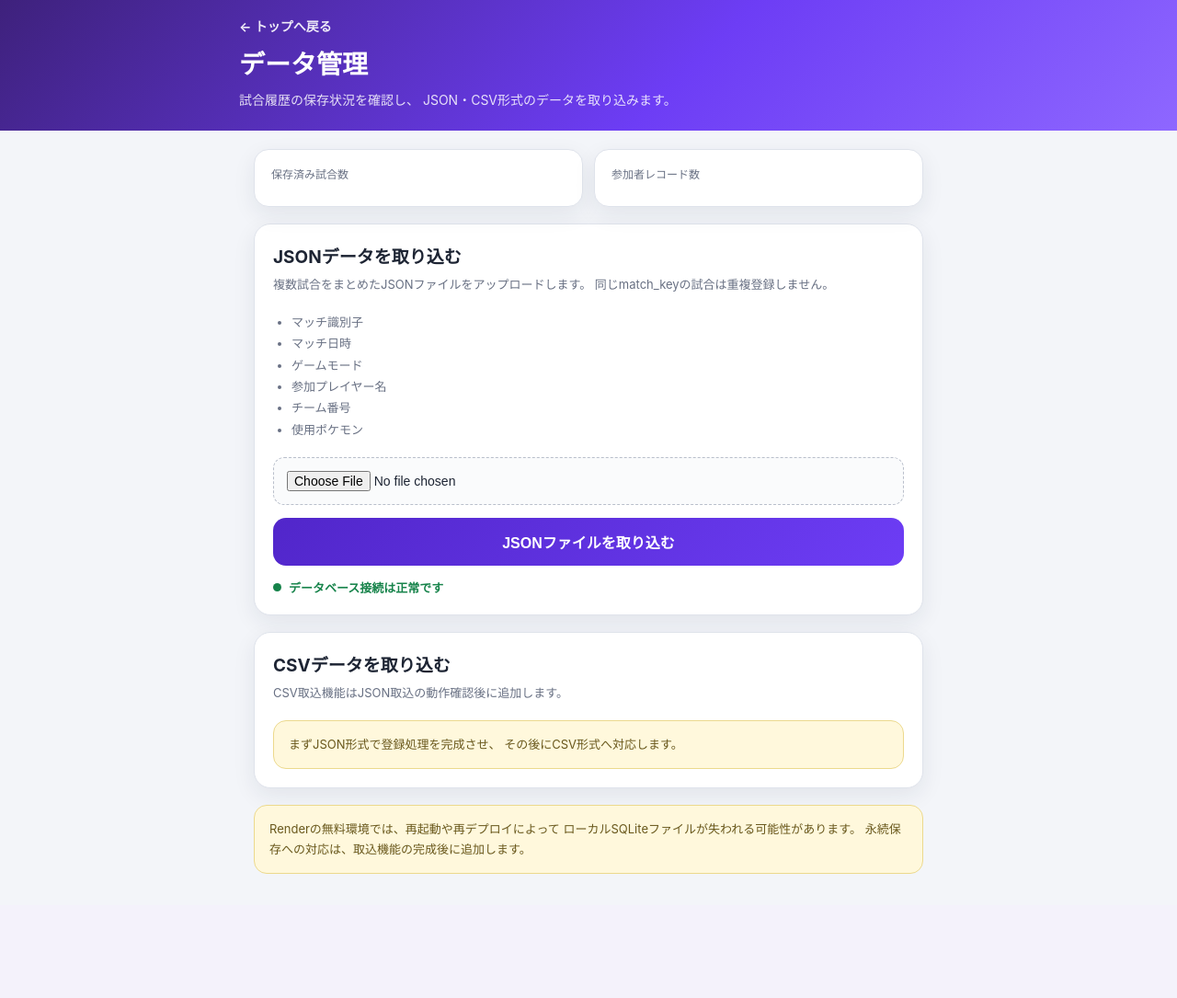
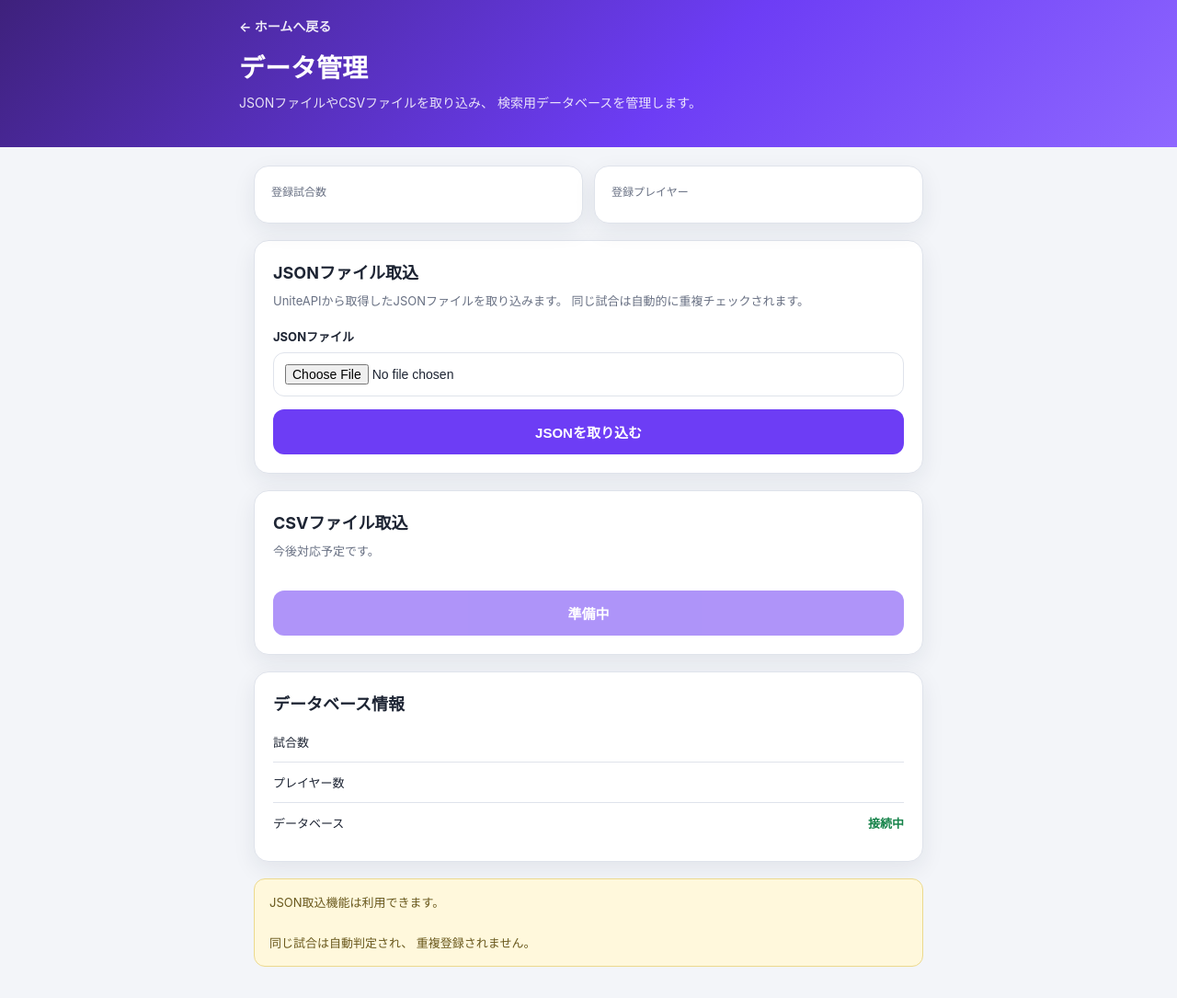
Before and after one commit to cfhg2tggc8-create/Unite-cross, a Flask app: template templates/data.html in a window 1280 px wide. Shown: the whole page at 92% size. Before the commit the page ends 950 px from the top, so only its background shows below. Run offline with Flask 3, Linux system fonts and the light colour scheme; the template is opened without the code that fills it, so the values that code supplies are empty.

Commit message:
Update data page layout

```diff
--- a/templates/data.html
+++ b/templates/data.html
@@ -1,302 +1,183 @@
-<!DOCTYPE html>
-<html lang="ja">
-<head>
-    <meta charset="UTF-8">
+{% extends "base.html" %}
 
-    <meta
-        name="viewport"
-        content="width=device-width, initial-scale=1, viewport-fit=cover"
-    >
+{% block title %}
+データ管理 | UNITE Match Cross Finder
+{% endblock %}
 
-    <title>データ管理 | UNITE Match Cross Finder</title>
+{% block header %}
+<header class="header">
 
-    <style>
-        :root {
-            --background: #f3f5f9;
-            --card: #ffffff;
-            --primary: #6d3df5;
-            --primary-dark: #5126ca;
-            --text: #1d2433;
-            --subtext: #687083;
-            --border: #dfe3eb;
-            --success: #16834a;
-            --warning-bg: #fff8dc;
-            --warning-border: #ecd98d;
-            --warning-text: #69581c;
-            --shadow: 0 8px 24px rgba(30, 39, 58, 0.08);
-        }
+    <div class="header-inner">
 
-        * {
-            box-sizing: border-box;
-        }
+        <a href="/" class="back-link">
+            ← ホームへ戻る
+        </a>
 
-        body {
-            margin: 0;
-            background: var(--background);
-            color: var(--text);
-            font-family:
-                -apple-system,
-                BlinkMacSystemFont,
-                "Segoe UI",
-                sans-serif;
-        }
-
-        .header {
-            padding:
-                calc(18px + env(safe-area-inset-top))
-                18px
-                22px;
-            background:
-                linear-gradient(
-                    135deg,
-                    #3e217c 0%,
-                    #6d3df5 58%,
-                    #8e67ff 100%
-                );
-            color: #ffffff;
-        }
-
-        .header-inner {
-            width: min(100%, 760px);
-            margin: 0 auto;
-        }
-
-        .back-link {
-            display: inline-block;
-            margin-bottom: 14px;
-            color: rgba(255, 255, 255, 0.9);
-            font-size: 14px;
-            font-weight: 700;
-            text-decoration: none;
-        }
-
-        .page-title {
-            margin: 0;
-            font-size: 28px;
-            line-height: 1.3;
-        }
-
-        .page-description {
-            margin: 9px 0 0;
-            color: rgba(255, 255, 255, 0.85);
-            font-size: 14px;
-            line-height: 1.65;
-        }
-
-        .container {
-            width: min(100%, 760px);
-            margin: 0 auto;
-            padding:
-                20px
-                16px
-                calc(34px + env(safe-area-inset-bottom));
-        }
-
-        .summary-grid {
-            display: grid;
-            grid-template-columns: 1fr 1fr;
-            gap: 12px;
-            margin-bottom: 18px;
-        }
-
-        .summary-card {
-            padding: 18px;
-            background: var(--card);
-            border: 1px solid var(--border);
-            border-radius: 16px;
-            box-shadow: var(--shadow);
-        }
-
-        .summary-label {
-            margin: 0;
-            color: var(--subtext);
-            font-size: 12px;
-            line-height: 1.5;
-        }
-
-        .summary-value {
-            margin: 7px 0 0;
-            font-size: 28px;
-            font-weight: 800;
-        }
-
-        .card {
-            margin-bottom: 18px;
-            padding: 20px;
-            background: var(--card);
-            border: 1px solid var(--border);
-            border-radius: 18px;
-            box-shadow: var(--shadow);
-        }
-
-        .card-title {
-            margin: 0;
-            font-size: 19px;
-        }
-
-        .card-description {
-            margin: 8px 0 18px;
-            color: var(--subtext);
-            font-size: 13px;
-            line-height: 1.65;
-        }
-
-        .format-list {
-            margin: 0 0 18px;
-            padding-left: 20px;
-            color: var(--subtext);
-            font-size: 13px;
-            line-height: 1.8;
-        }
-
-        input[type="file"] {
-            width: 100%;
-            padding: 14px;
-            border: 1px dashed #b9bfcb;
-            border-radius: 12px;
-            background: #fafbfc;
-            color: var(--text);
-            font-size: 14px;
-        }
-
-        .upload-button {
-            width: 100%;
-            min-height: 52px;
-            margin-top: 14px;
-            border: 0;
-            border-radius: 14px;
-            background:
-                linear-gradient(
-                    135deg,
-                    var(--primary-dark),
-                    var(--primary)
-                );
-            color: #ffffff;
-            font-size: 16px;
-            font-weight: 800;
-            cursor: pointer;
-        }
-
-        .notice {
-            padding: 15px 16px;
-            background: var(--warning-bg);
-            border: 1px solid var(--warning-border);
-            border-radius: 14px;
-            color: var(--warning-text);
-            font-size: 13px;
-            line-height: 1.65;
-        }
-
-        .status {
-            display: flex;
-            align-items: center;
-            gap: 8px;
-            margin-top: 14px;
-            color: var(--success);
-            font-size: 13px;
-            font-weight: 700;
-        }
-
-        .status-dot {
-            width: 9px;
-            height: 9px;
-            border-radius: 50%;
-            background: var(--success);
-        }
-
-        @media (max-width: 420px) {
-            .summary-grid {
-                grid-template-columns: 1fr;
-            }
-        }
-    </style>
-</head>
-
-<body>
-    <header class="header">
-        <div class="header-inner">
-            <a class="back-link" href="/">← トップへ戻る</a>
-
-            <h1 class="page-title">データ管理</h1>
+        <h1 class="page-title">
+            データ管理
+        </h1>
 
         <p class="page-description">
-                試合履歴の保存状況を確認し、
-                JSON・CSV形式のデータを取り込みます。
+            JSONファイルやCSVファイルを取り込み、
+            検索用データベースを管理します。
         </p>
+
     </div>
+
 </header>
+{% endblock %}
 
-    <main class="container">
-        <section class="summary-grid">
+{% block content %}
+
+{% include "components/alerts.html" %}
+
+<div class="summary-grid">
+
     <div class="summary-card">
-                <p class="summary-label">保存済み試合数</p>
-                <p class="summary-value">{{ match_count }}</p>
+
+        <p class="summary-label">
+            登録試合数
+        </p>
+
+        <div class="summary-value">
+            {{ counts.match_count }}
+        </div>
+
     </div>
 
     <div class="summary-card">
-                <p class="summary-label">参加者レコード数</p>
-                <p class="summary-value">{{ player_count }}</p>
+
+        <p class="summary-label">
+            登録プレイヤー
+        </p>
+
+        <div class="summary-value">
+            {{ counts.player_count }}
         </div>
-        </section>
+
+    </div>
+
+</div>
 
 <section class="card">
-            <h2 class="card-title">JSONデータを取り込む</h2>
+
+    <h2 class="card-title">
+        JSONファイル取込
+    </h2>
 
     <p class="card-description">
-                複数試合をまとめたJSONファイルをアップロードします。
-                同じmatch_keyの試合は重複登録しません。
+        UniteAPIから取得したJSONファイルを取り込みます。
+        同じ試合は自動的に重複チェックされます。
     </p>
-
-            <ul class="format-list">
-                <li>マッチ識別子</li>
-                <li>マッチ日時</li>
-                <li>ゲームモード</li>
-                <li>参加プレイヤー名</li>
-                <li>チーム番号</li>
-                <li>使用ポケモン</li>
-            </ul>
 
     <form
         action="/data/import-json"
         method="post"
         enctype="multipart/form-data"
     >
+
+        <label
+            class="form-label"
+            for="json_file"
+        >
+            JSONファイル
+        </label>
+
         <input
+            class="file-input"
+            id="json_file"
             type="file"
             name="json_file"
-                    accept=".json,application/json"
+            accept=".json"
             required
         >
 
-                <button class="upload-button" type="submit">
-                    JSONファイルを取り込む
+        <button
+            class="button"
+            type="submit"
+        >
+            JSONを取り込む
         </button>
+
     </form>
 
-            <div class="status">
-                <span class="status-dot"></span>
-                データベース接続は正常です
-            </div>
 </section>
 
 <section class="card">
-            <h2 class="card-title">CSVデータを取り込む</h2>
+
+    <h2 class="card-title">
+        CSVファイル取込
+    </h2>
 
     <p class="card-description">
-                CSV取込機能はJSON取込の動作確認後に追加します。
+        今後対応予定です。
     </p>
 
-            <div class="notice">
-                まずJSON形式で登録処理を完成させ、
-                その後にCSV形式へ対応します。
-            </div>
+    <button
+        class="button"
+        disabled
+    >
+        準備中
+    </button>
+
+</section>
+<section class="card">
+
+    <h2 class="card-title">
+        データベース情報
+    </h2>
+
+    <ul class="status-list">
+
+        <li class="status-item">
+
+            <span>
+                試合数
+            </span>
+
+            <span class="status-value">
+                {{ counts.match_count }}
+            </span>
+
+        </li>
+
+        <li class="status-item">
+
+            <span>
+                プレイヤー数
+            </span>
+
+            <span class="status-value">
+                {{ counts.player_count }}
+            </span>
+
+        </li>
+
+        <li class="status-item">
+
+            <span>
+                データベース
+            </span>
+
+            <span class="status-value status-ok">
+                接続中
+            </span>
+
+        </li>
+
+    </ul>
+
 </section>
 
 <div class="notice">
-            Renderの無料環境では、再起動や再デプロイによって
-            ローカルSQLiteファイルが失われる可能性があります。
-            永続保存への対応は、取込機能の完成後に追加します。
+
+    JSON取込機能は利用できます。
+
+    <br><br>
+
+    同じ試合は自動判定され、
+    重複登録されません。
+
 </div>
-    </main>
-</body>
-</html>
+
+{% endblock %}
```
Lines whose indentation alone changed are shown as unchanged.
